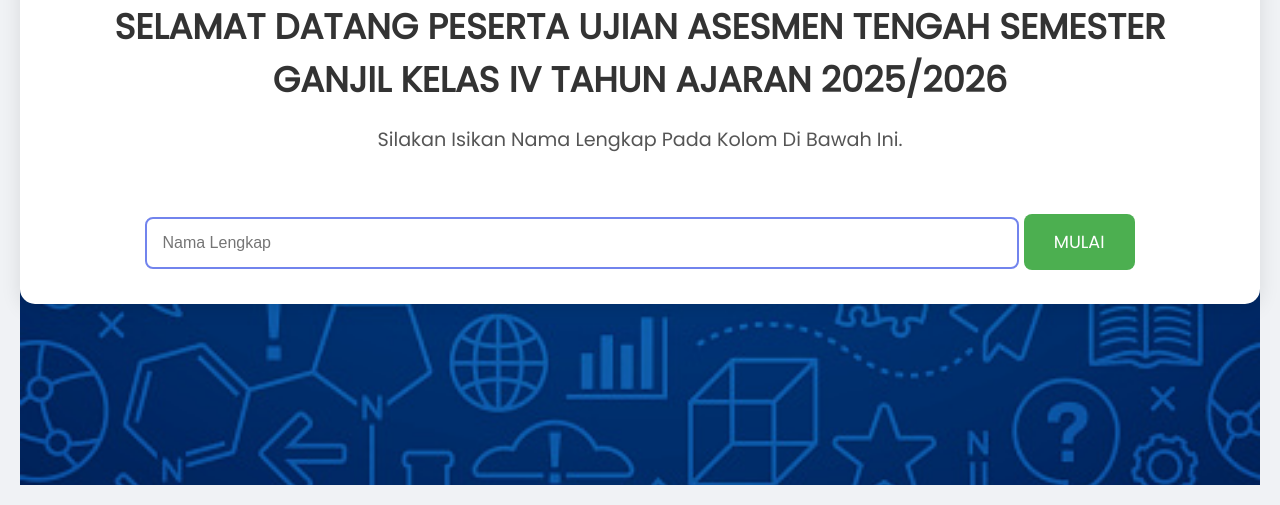
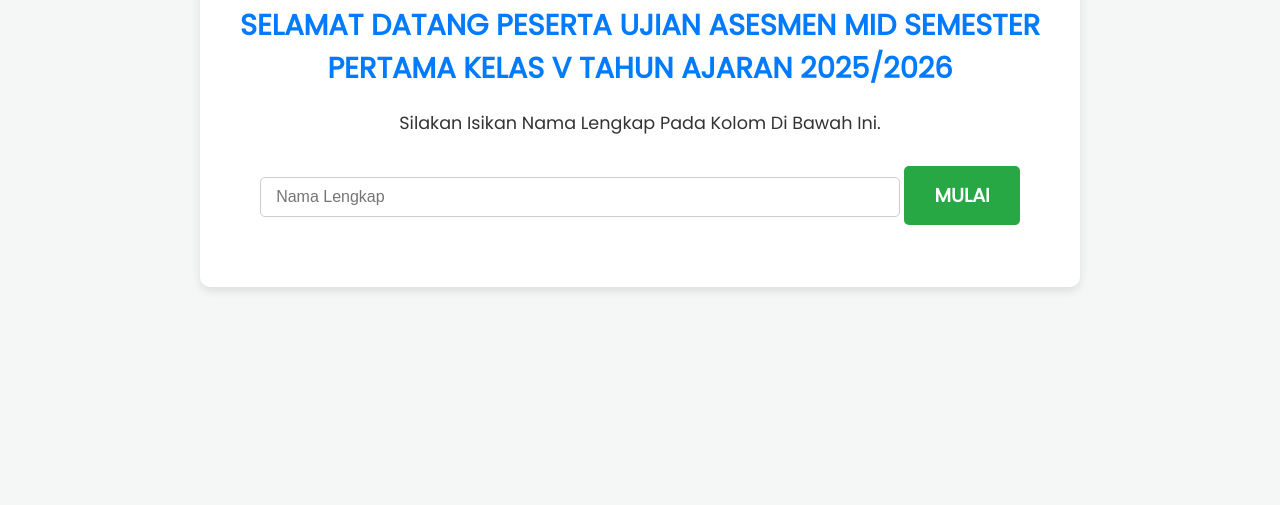
Before and after one commit to asesmensd2/is5, a plain HTML site: page index.html in a window 1280 px wide. Shown: the part 335-840 px from the top of the page. After the commit the page ends 800 px from the top, so only its background shows below. Drawn offline with Linux system fonts and the light colour scheme.

Commit message:
index.html
update kode lebar

```diff
--- a/index.html
+++ b/index.html
@@ -3,9 +3,84 @@
 <head>
     <meta charset="UTF-8">
     <meta name="viewport" content="width=device-width, initial-scale=1.0">
-    <title>WEB ASESMEN SDN 2 ADIJAYA</title>
+    <title>WEB TEST SDN 2 ADIJAYA</title>
     <link href="https://fonts.googleapis.com/css?family=Poppins&display=swap" rel="stylesheet">
-    <link rel="stylesheet" href="style.css">
+    <style>
+        /* Gaya CSS yang digabungkan dari style.css dan penyesuaian lebar */
+        body {
+            font-family: 'Poppins', sans-serif;
+            background-color: #f4f7f6;
+            color: #333;
+            margin: 0;
+            padding: 0;
+            display: flex;
+            justify-content: center;
+            align-items: center;
+            min-height: 100vh;
+        }
+
+        .welcome-page {
+            width: 100%;
+            padding: 20px;
+        }
+
+        .container {
+            background-color: #ffffff;
+            padding: 40px;
+            border-radius: 10px;
+            box-shadow: 0 4px 10px rgba(0, 0, 0, 0.1);
+            text-align: center;
+            /* Perubahan utama: Lebar 800px dan pemusatan */
+            max-width: 800px;
+            width: 100%; /* Memastikan responsif di bawah 800px */
+            margin: 0 auto;
+        }
+
+        h1 {
+            color: #007bff;
+            font-size: 1.8em;
+            margin-bottom: 20px;
+        }
+
+        p {
+            font-size: 1.1em;
+            margin-bottom: 30px;
+        }
+
+        #namaLengkap {
+            width: 80%;
+            padding: 10px 15px;
+            margin-bottom: 30px;
+            border: 1px solid #ccc;
+            border-radius: 5px;
+            font-size: 1em;
+            box-sizing: border-box; /* Penting agar padding tidak menambah lebar */
+        }
+
+        .button-primary {
+            display: inline-block;
+            background-color: #28a745;
+            color: white;
+            padding: 15px 30px;
+            text-decoration: none;
+            border-radius: 5px;
+            font-size: 1.2em;
+            font-weight: bold;
+            transition: background-color 0.3s ease;
+        }
+
+        .button-primary:hover {
+            background-color: #218838;
+        }
+
+        /* Gaya logo agar responsif (pertahankan tinggi 100px) */
+        .container > div > img {
+            max-width: 100%;
+            height: 100px;
+            object-fit: contain;
+        }
+
+    </style>
 </head>
 <body>
     <div class="welcome-page">
@@ -15,7 +90,7 @@
                 <img src="logo-sekolah.png" alt="Logo Sekolah" style="height: 100px;">
                 <img src="logo-kurikulum-merdeka.png" alt="Logo Kurikulum Merdeka" style="height: 100px;">
             </div>
-            <h1>SELAMAT DATANG PESERTA UJIAN ASESMEN TENGAH SEMESTER GANJIL KELAS IV TAHUN AJARAN 2025/2026</h1>
+            <h1>SELAMAT DATANG PESERTA UJIAN ASESMEN MID SEMESTER PERTAMA KELAS V TAHUN AJARAN 2025/2026</h1>
             <p>Silakan Isikan Nama Lengkap Pada Kolom Di Bawah Ini.</p>
             <input type="text" id="namaLengkap" placeholder="Nama Lengkap">
             <a href="#" id="startButton" class="button-primary">MULAI</a>
```
